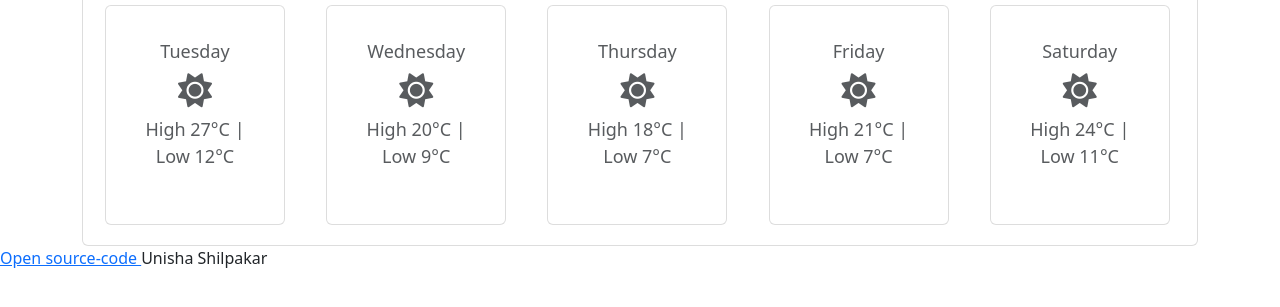
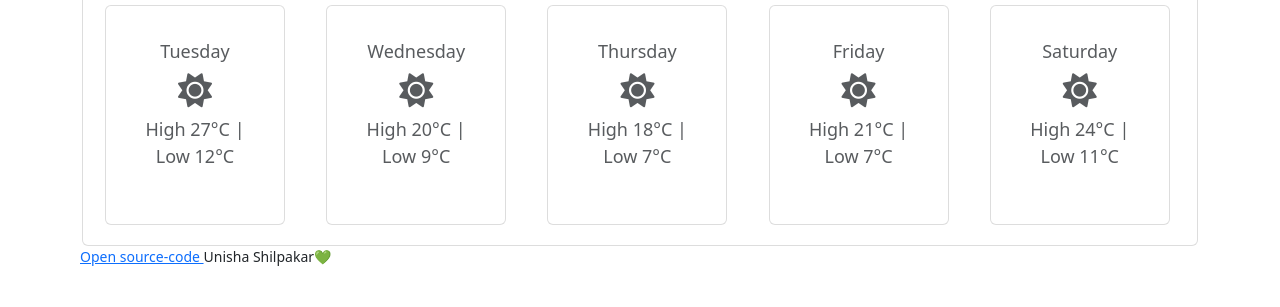
Before and after one commit to Ush7/Weather_App_Week6, a plain HTML site: page index.html in a window 1280 px wide. Shown: the part 297-604 px from the top of the page. Drawn offline with nearby package versions, Linux system fonts and the light colour scheme.

Commit message:
Updated margin and font size

```diff
--- a/index.html
+++ b/index.html
@@ -172,9 +172,10 @@
         </div>
       </div>
     </div>
-    <p>
-      <a href="https://github.com/Ush7/Weather_App_Week6">Open source-code </a
-      >Unisha Shilpakar
+    <p id="openSourcecode">
+      <a href="https://github.com/Ush7/Weather_App_Week6" target="_blank"
+        >Open source-code </a
+      >Unisha Shilpakar💚
     </p>
     <script src="src/index.js"></script>
   </body>
--- a/src/styles.css
+++ b/src/styles.css
@@ -75,6 +75,8 @@ h4 {
   padding-top: 50px;
   opacity: 0.75;
 }
-#high,
-#low {
+#openSourcecode {
+  font-size: 14px;
+  padding: 20px, auto;
+  margin-left: 80px;
 }
```
